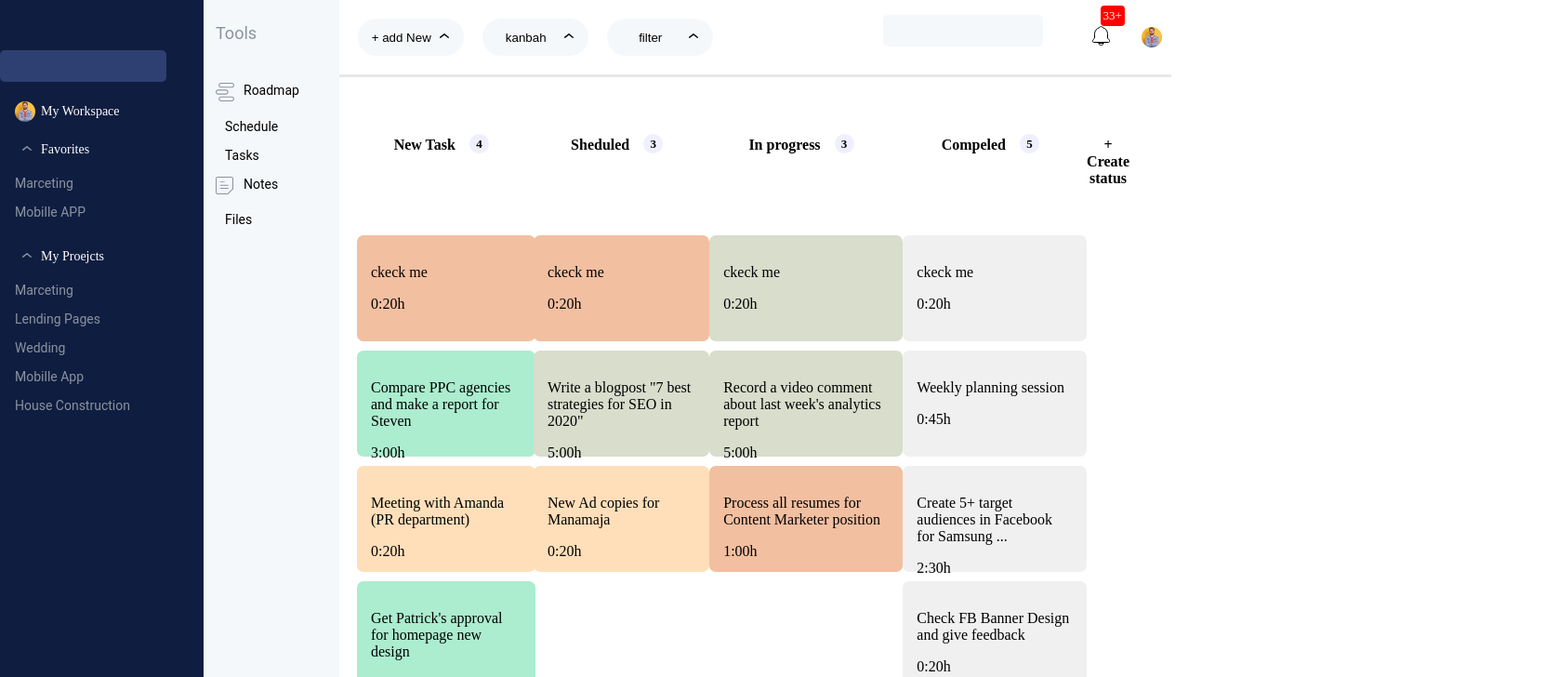
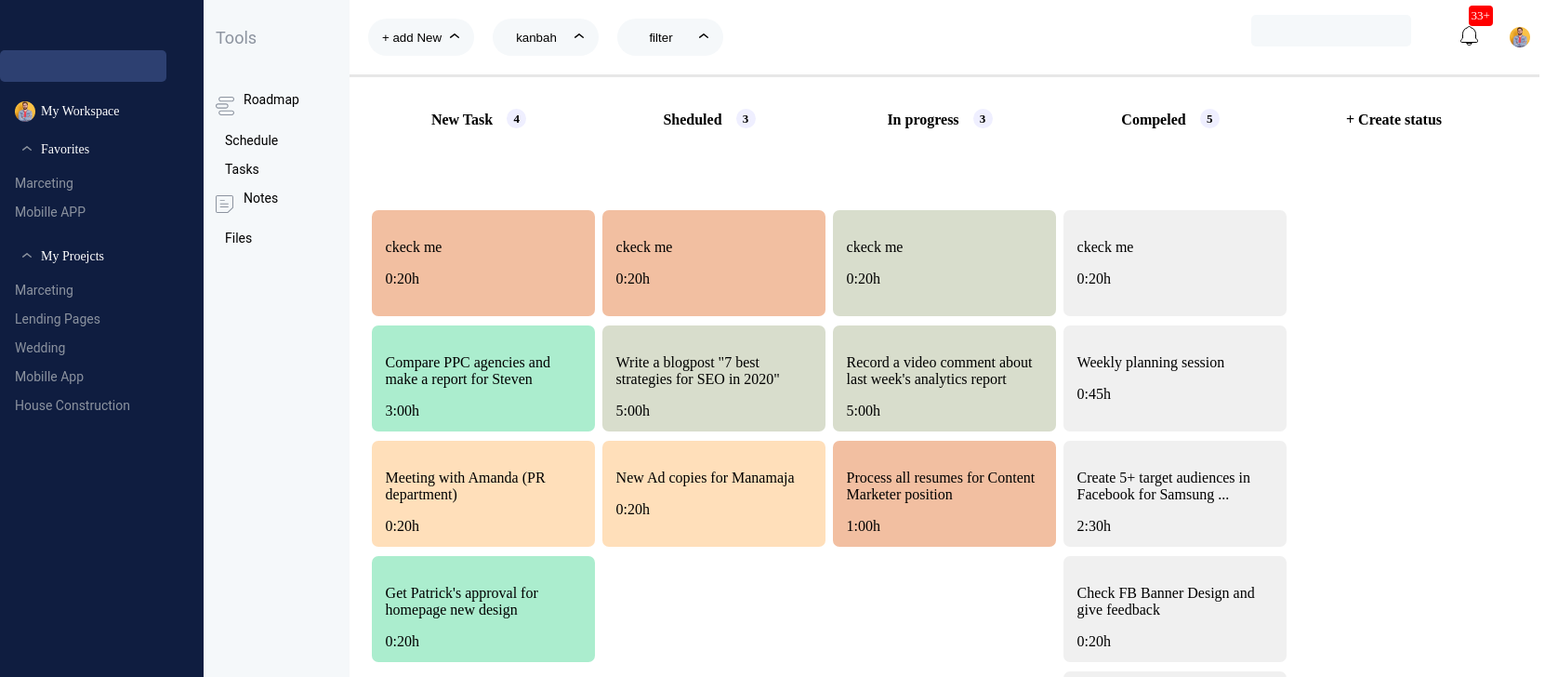
Before and after one commit to i-c-winner/testbelousov, a React (Create React App) app: page / in a window 1280 px wide. Shown: the top 728 px of the page at 93% size, 1676 px wide, since content can reach past the window. Built offline with nearby package versions, Linux system fonts and the light colour scheme; no server answers.

Commit message:
Fix: Tools до конца доделан

```diff
--- a/src/components/Cards.js
+++ b/src/components/Cards.js
@@ -4,6 +4,7 @@ import WithCounter from "./WithCounter";
 
 const CardsBox=styled.div`
   display: flex;
+  width: 270px;
   flex-flow: column;
   align-items: center;
   `
@@ -51,6 +52,7 @@ const stylesForCounter={
 }
 function Cards(props){
     return (
+
         <CardsBox>
             <TitleBox>
                 <Title>{props.cards.title}</Title>
--- a/src/components/MainBox.js
+++ b/src/components/MainBox.js
@@ -10,7 +10,7 @@ const Main=styled.div`
   background-color: #fff;
 `
 const Body=styled.div`
-  padding: 27px 20px;
+  padding: 0 20px;
   display: flex;
 `
 function MainBox(){
--- a/src/components/ToolsBox.js
+++ b/src/components/ToolsBox.js
@@ -34,11 +34,11 @@ const ToolsTitle=styled.h2`
   font-style: normal;
   font-weight: 400;
   font-size: 18px;
-  line-height: 21px;
+  line-height: 31px;
 `
 const Tools=styled.div`
   background-color: ${bgTools};
-  width: 154px;
+  min-width: 119px;
   height: 100vh;
   padding: 25px 25px 25px 13px;
 `
--- a/src/components/WorkSpace.js
+++ b/src/components/WorkSpace.js
@@ -5,7 +5,8 @@ import {theme} from "../ui/theme";
 import Items from "./WorkspacItems";
 
 const favorites=['Marceting', 'Mobille APP']
-const meProject=['Marceting', 'Lending Pages', "Wedding", 'Mobille App', 'House Construction']
+const meProject=['Marceting', 'Lending Pages', "Wedding",
+    'Mobille App', 'House Construction']
 const {textWhite} =theme
 const Div=styled.div`
 `
--- a/src/css/components.scss
+++ b/src/css/components.scss
@@ -39,6 +39,7 @@
 .icon {
     &_tools{
         margin-right: 10px;
+        margin-top: 5px;
     }
 }
 .radio {
```
